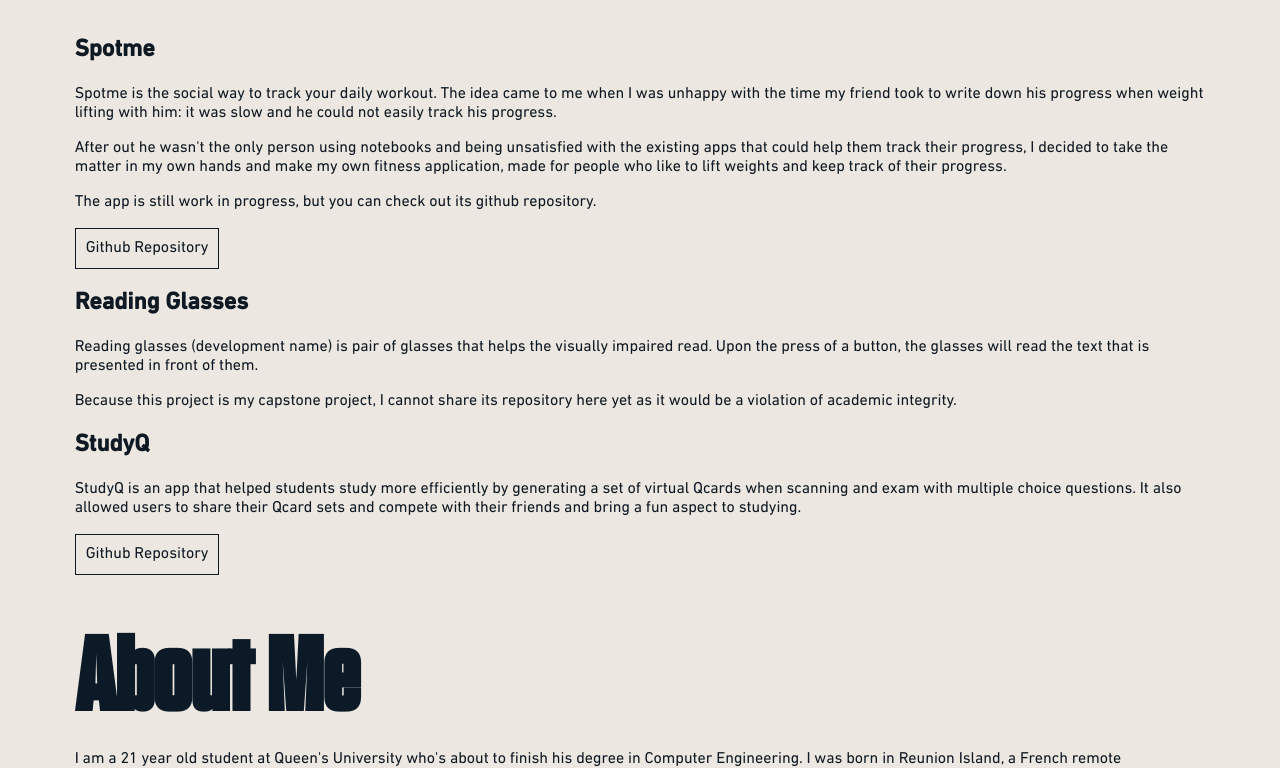
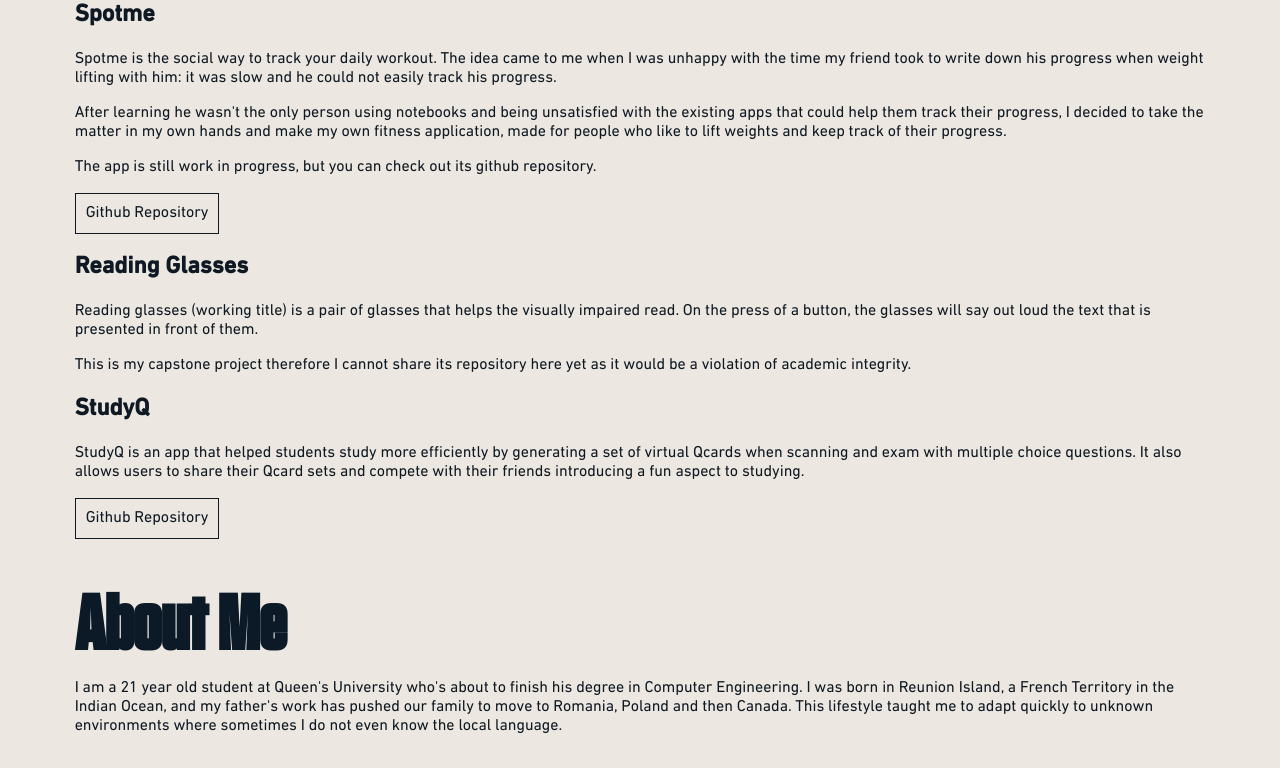
Before and after one commit to M4TTRX/matthieu-roux-website, a React (Create React App) app: page / in a window 1280 px wide. Shown: the part 595-1363 px from the top of the page. Built offline with nearby package versions, Linux system fonts and the light colour scheme.

Commit message:
Resume update + feedback update

```diff
--- a/src/App.js
+++ b/src/App.js
@@ -51,10 +51,10 @@
       <p>
         I am a 21 year old student at Queen's University who's about to finish
         his degree in Computer Engineering. I was born in Reunion Island, a
-        French remote department in the Indian Ocean, my father's work ahs
-        pushed our family to move to Romania, then Poland and finally to Canada.
-        This lifestyle taught me to adapt quickly to unknown environment where
-        sometimes I do not even know the local language.
+        French Territory in the Indian Ocean, and my father's work has pushed
+        our family to move to Romania, Poland and then Canada. This lifestyle
+        taught me to adapt quickly to unknown environments where sometimes I do
+        not even know the local language.
       </p>
     </div>
   );
@@ -72,7 +72,7 @@
         easily track his progress.
       </p>
       <p>
-        After out he wasn't the only person using notebooks and being
+        After learning he wasn't the only person using notebooks and being
         unsatisfied with the existing apps that could help them track their
         progress, I decided to take the matter in my own hands and make my own
         fitness application, made for people who like to lift weights and keep
@@ -85,20 +85,20 @@
       {Button("Github Repository", "https://github.com/M4TTRX/spotme")}
       <h2> Reading Glasses</h2>
       <p>
-        Reading glasses (development name) is pair of glasses that helps the
-        visually impaired read. Upon the press of a button, the glasses will
-        read the text that is presented in front of them.
+        Reading glasses (working title) is a pair of glasses that helps the
+        visually impaired read. On the press of a button, the glasses will say
+        out loud the text that is presented in front of them.
       </p>
       <p>
-        Because this project is my capstone project, I cannot share its
-        repository here yet as it would be a violation of academic integrity.
+        This is my capstone project therefore I cannot share its repository here
+        yet as it would be a violation of academic integrity.
       </p>
       <h2>StudyQ</h2>
       <p>
         StudyQ is an app that helped students study more efficiently by
         generating a set of virtual Qcards when scanning and exam with multiple
-        choice questions. It also allowed users to share their Qcard sets and
-        compete with their friends and bring a fun aspect to studying.
+        choice questions. It also allows users to share their Qcard sets and
+        compete with their friends introducing a fun aspect to studying.
       </p>
       {Button("Github Repository", "https://github.com/M4TTRX/studyq")}
     </div>
--- a/src/App.scss
+++ b/src/App.scss
@@ -57,7 +57,7 @@
   max-height: 0vh;
   display: flex;
   justify-content: center;
-  font-size: calc(3em + 7vmin);
+  font-size: calc(40pt + 3vmin);
   color: black;
   color: $header-light;
 }
--- a/src/components/button/button.js
+++ b/src/components/button/button.js
@@ -5,7 +5,13 @@
   return (
     <div>
       <a href={url}>
-        <div className="project-card-button">{content}</div>
+        <div
+          className="project-card-button"
+          target="_blank"
+          rel="noreferrer noopener"
+        >
+          {content}
+        </div>
       </a>
     </div>
   );
```
Also changed, not shown: 2 other files (tests, documents, lock files or other folders).
